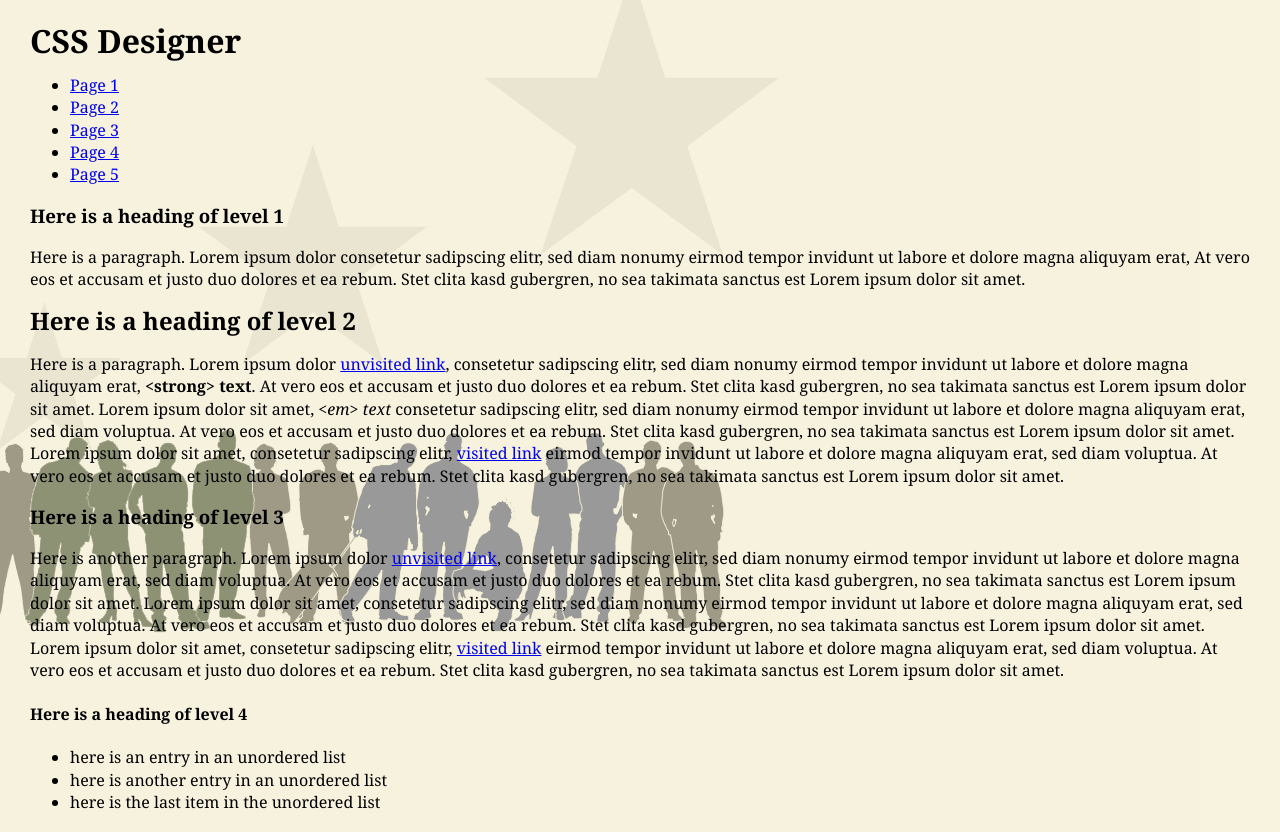
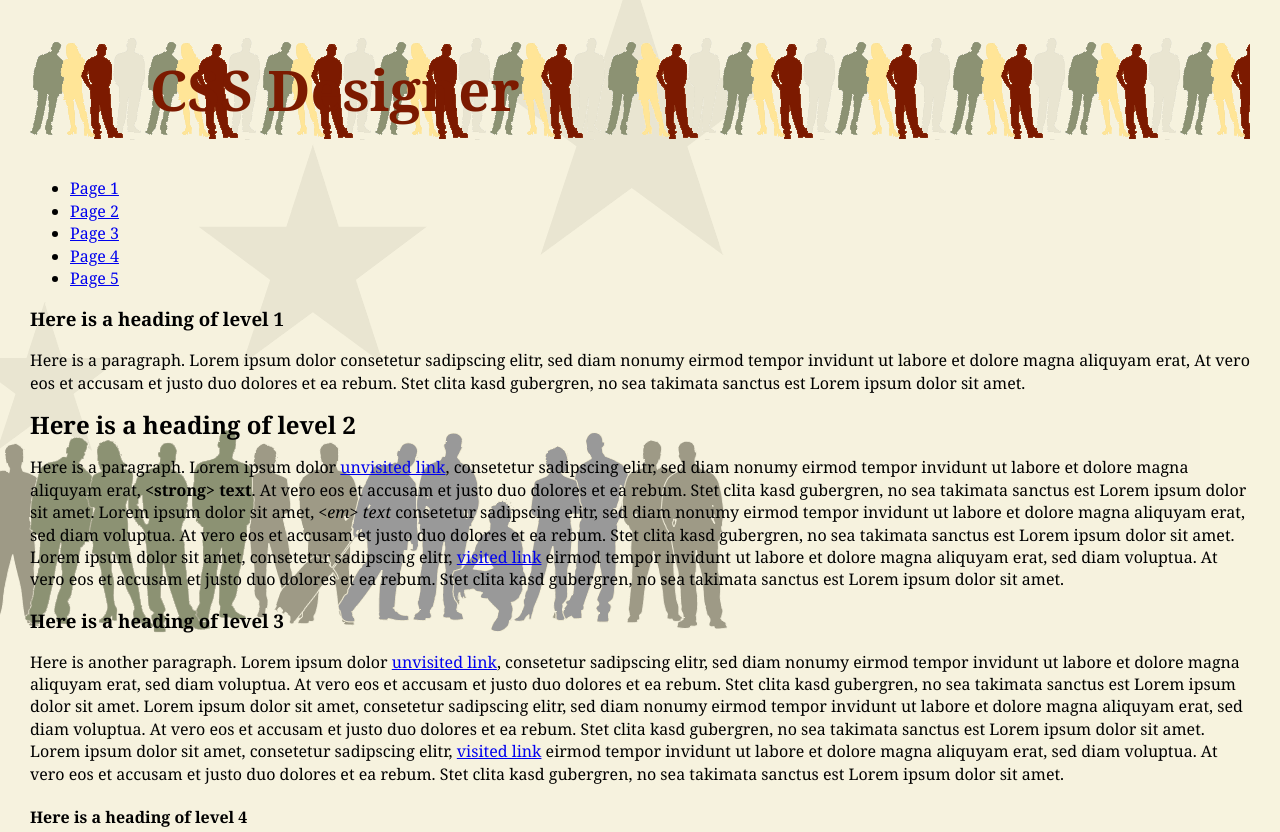
Before and after one commit to Harristayo/harristayo2.github.io, a plain HTML site: page Week 03/index.html in a window 1280 px wide. Shown: the top 832 px of the page. Drawn offline with Linux system fonts and the light colour scheme.

Commit message:
update with header

```diff
--- a/Week 03/styles.css
+++ b/Week 03/styles.css
@@ -11,3 +11,10 @@ body {
   background-attachment: fixed;
   background-color: #F7F3DE;
 }
+
+header h1 {
+  font-size: 350%;
+  color: #7C1A00;
+  padding: 40px 40px 40px 120px;
+  background-image: url("header-image-1.gif");
+}
```
